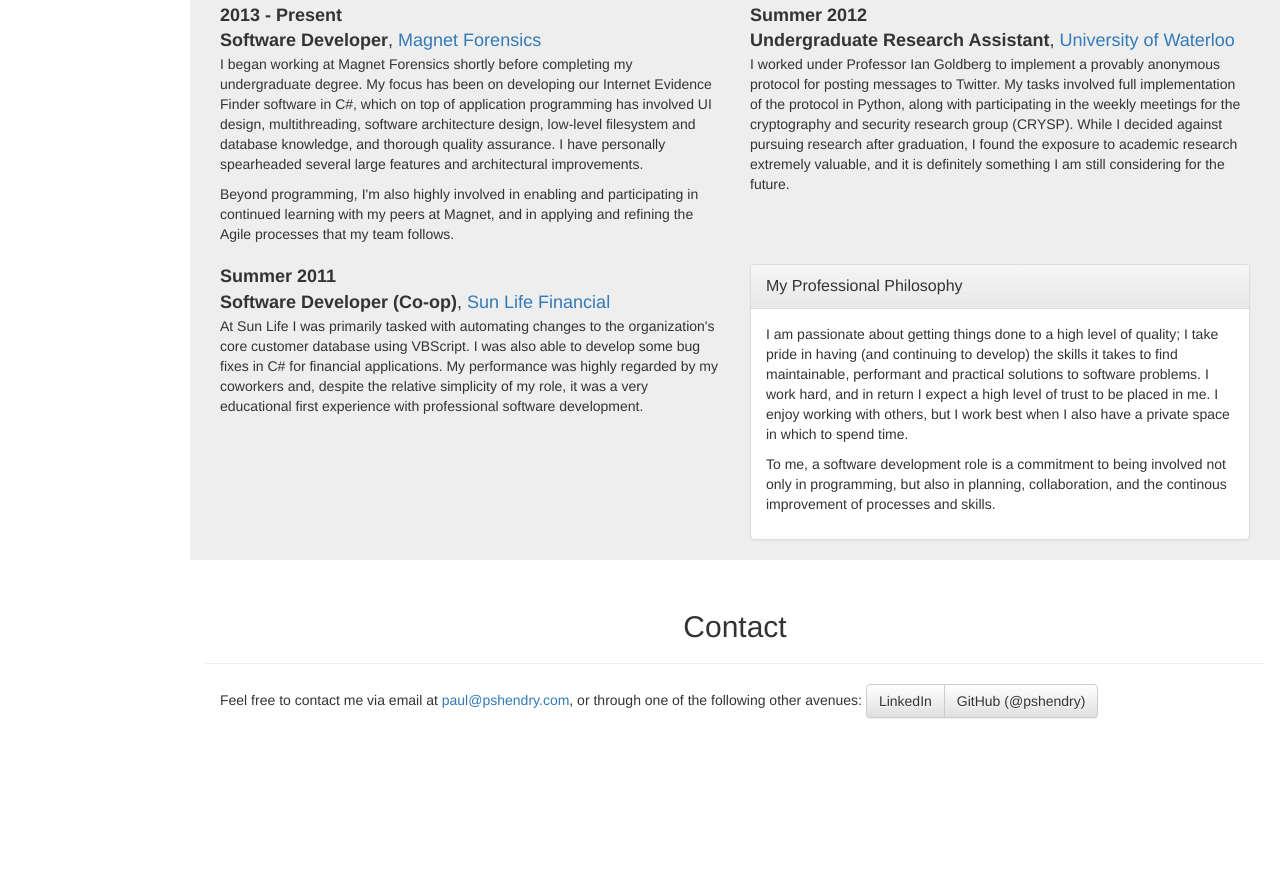
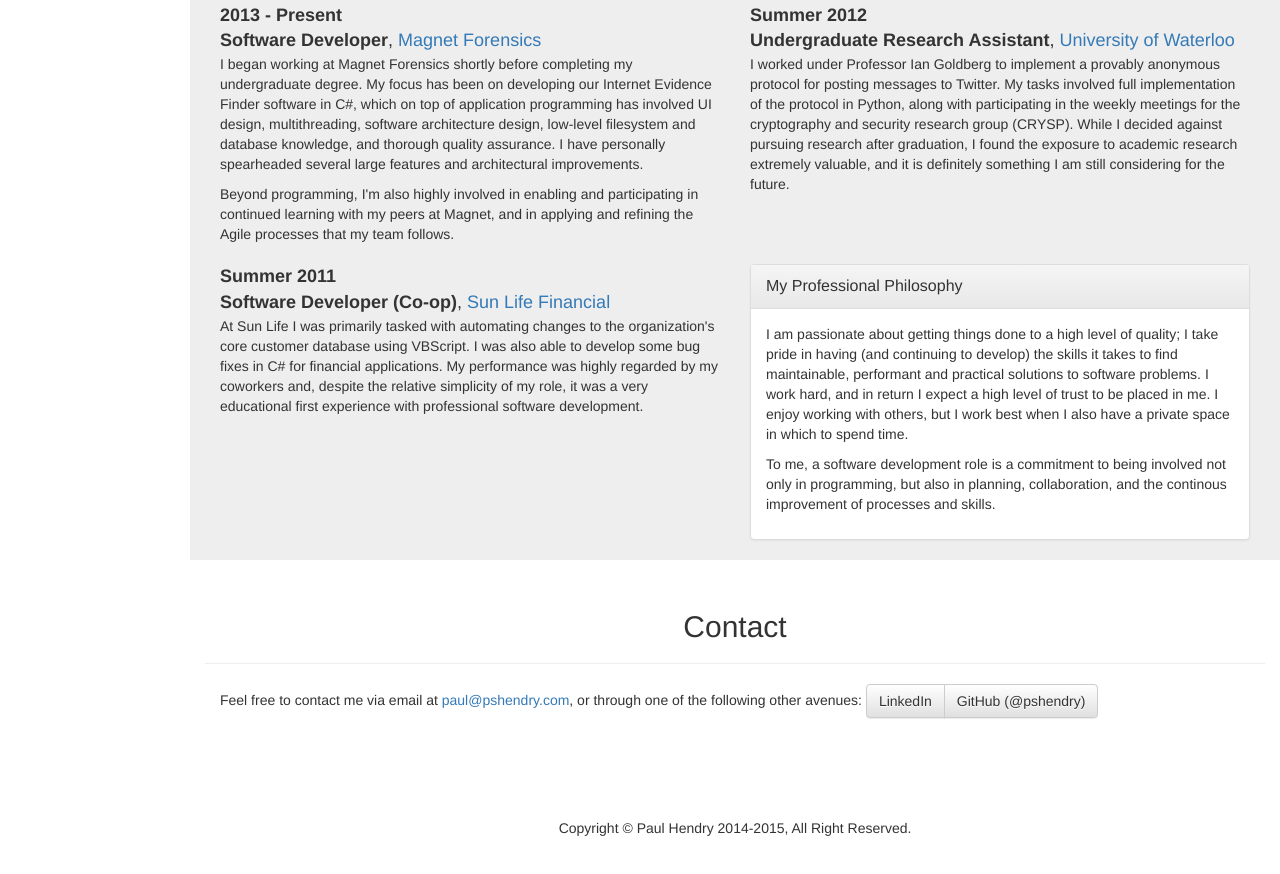
Before and after one commit to polendri/cv.ijj.li, a plain HTML site: page index.html in a window 1280 px wide. Shown: the part 860-1734 px from the top of the page. After the commit the page ends 1708 px from the top, so only its background shows below. Drawn offline with Linux system fonts and the light colour scheme.

Commit message:
Add page footer

```diff
--- a/css/style.css
+++ b/css/style.css
@@ -230,10 +230,6 @@ body {
     margin-top: 10px;
 }
 
-#contact {
-    padding-bottom: 500px;
-}
-
 #projects {
     margin: 0 auto;
     max-width: 1440px;
@@ -288,6 +284,11 @@ body {
     background-color: #FFF;
 }
 
+footer {
+    text-align: center;
+    padding-top: 100px;
+}
+
 @media (max-width:767px) {
     #wrapper {
         padding-left: 70px;
--- a/index.html
+++ b/index.html
@@ -355,7 +355,11 @@
           </div>
         </div>
       </div>
-
+      <footer class="footer">
+        <div class="container-full2">
+          <p>Copyright © Paul Hendry 2014-2015, All Right Reserved.</p>
+        </div>
+      </footer>
     </div>
 
     <!-- jQuery (necessary for Bootstrap's JavaScript plugins) -->
```
Also changed, not shown: projects.html (+5 -1 lines).
